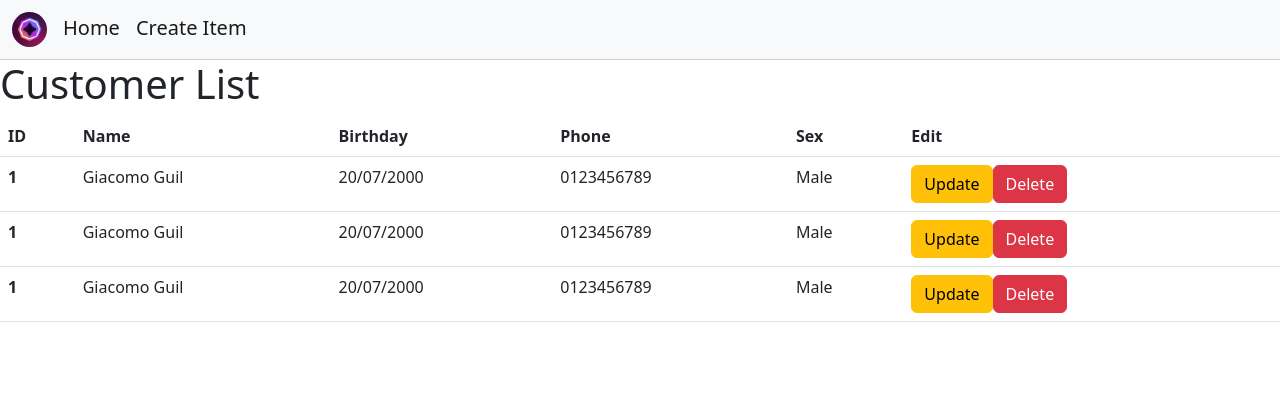
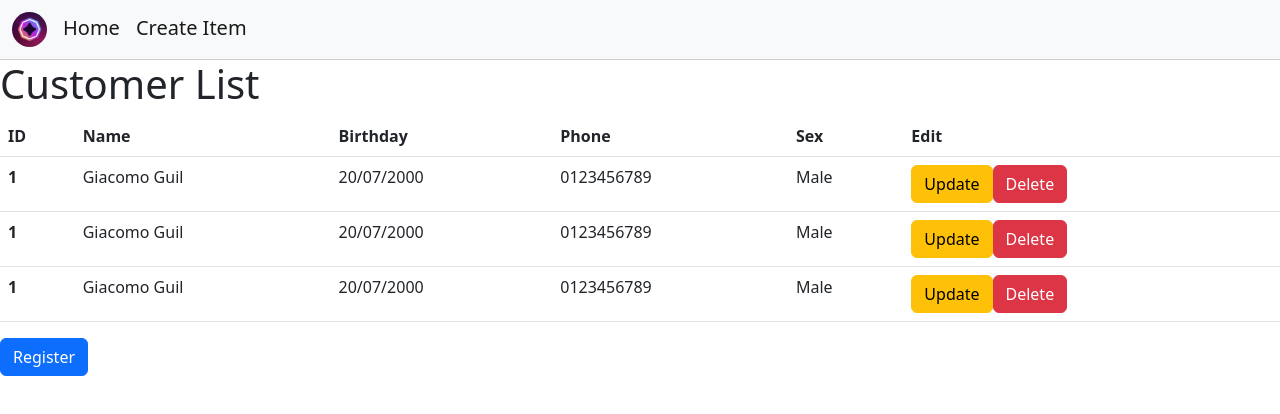
Before and after one commit to th4tkh13m/hackathon_coursework, a React app: page /customers in a window 1280 px wide. Shown: the top 414 px of the page. Built offline with nearby package versions, Linux system fonts and the light colour scheme.

Commit message:
--add register router

```diff
--- a/src/hackathon_coursework_frontend/src/components/spec/Customers.jsx
+++ b/src/hackathon_coursework_frontend/src/components/spec/Customers.jsx
@@ -1,4 +1,5 @@
-import React from 'react'
+import React from 'react';
+import { Link } from "react-router-dom";
 
 export default function Customers() {
     return (
@@ -51,6 +52,9 @@ export default function Customers() {
                     </tr>
                 </tbody>
             </table>
+            <Link to="/register">
+                <button type="button" class="btn btn-primary">Register</button>
+            </Link>
         </div>
     )
 }
--- a/src/hackathon_coursework_frontend/src/index.jsx
+++ b/src/hackathon_coursework_frontend/src/index.jsx
@@ -5,6 +5,7 @@ import NavBar from './components/common/NavBar'
 import Create from './components/spec/Create'
 import Home from './components/spec/Home';
 import Customers from './components/spec/Customers';
+import Register from './components/spec/Register';
 
 import styled from "styled-components";
 
@@ -18,6 +19,7 @@ const App = () => {
             <Route path="/" element={<Home />} />
             <Route path="/create" element={<Create />} />
             <Route path="/customers" element={<Customers />} />
+            <Route path="/register" element={<Register />} />
           </Routes>
           {/* <ConnectDialog className="wallet_dialog"/> */}
       </Container>
```
